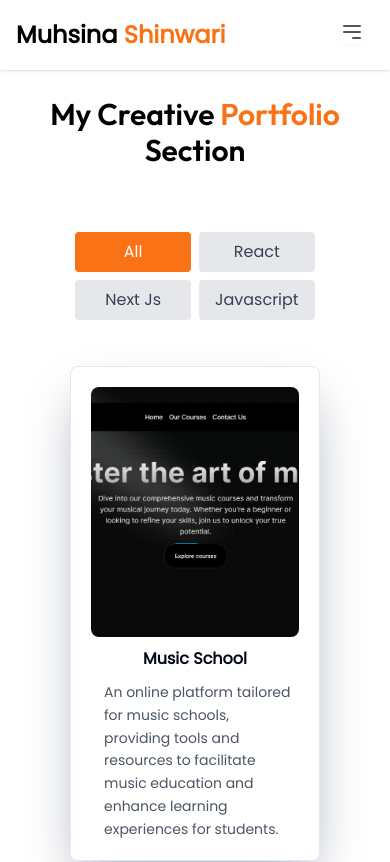
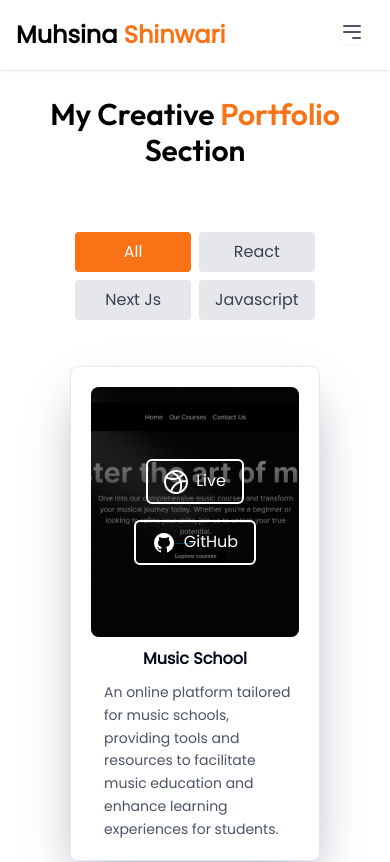
Before and after one commit to Muhammad-Umar-Waqar/client_portfolio, a React (Vite) app: page /projects in a window 390 px wide. Shown: the top 862 px of the page. Built offline with nearby package versions, Linux system fonts and the light colour scheme.

Commit message:
Adding Completed

```diff
--- a/src/components/Projects.tsx
+++ b/src/components/Projects.tsx
@@ -87,7 +87,7 @@ function Projects() {
   key={index}
   className="relative w-[250px] m-[30px] border border-xl shadow-2xl shadow-gray-400 p-5 rounded-lg"
 >
-  <div className="relative block">
+  {/* <div className="relative block">
     <img
       src={item.image}
       alt={item.title}
@@ -102,7 +102,36 @@ function Projects() {
         <img src="/github.svg" alt="github" />
       </a>
     </div>
+  </div> */}
+
+  <div className="relative block">
+  <img
+    src={item.image}
+    alt={item.title}
+    className="h-[250px] rounded-lg object-cover object-center mb-[10px] ease-in-out hover:scale-110 transition-transform duration-300"
+  />
+  {/* On mobile: overlay is visible by default, on md and up: only on hover */}
+  <div className="absolute inset-0 bg-black rounded-lg opacity-50 md:opacity-0 md:hover:opacity-50 transition-opacity duration-300"></div>
+  {/* On mobile: buttons are always visible; on md and up: only on hover */}
+  <div className="absolute inset-0 flex flex-col items-center justify-center gap-4 opacity-100 md:opacity-0 md:hover:opacity-100 transition-opacity duration-300">
+    <a
+      href={item.hyperlink}
+      className="border-2 border-solid border-white text-white px-4 py-2 rounded-md transition-transform transform hover:scale-110 hover:bg-blue-500 hover:text-black duration-300 ease-in-out"
+    >
+      <img src="/liveLink.svg" alt="Live URL" className="h-6 w-6 inline-block mr-2" />
+      Live
+    </a>
+    <a
+      href={item.githubLink}
+      className="border-2 border-solid border-white text-white px-4 py-2 rounded-md transition-transform transform hover:scale-110 hover:bg-black hover:text-white duration-300 ease-in-out"
+    >
+      <img src="/github.svg" alt="GitHub" className="h-6 w-6 inline-block mr-2" />
+      GitHub
+    </a>
   </div>
+</div>
+
+
 
   <a href={item.hyperlink}>
     <h1 className="font-bold DMsans" rel="noopener noreferrer">{item.title}</h1>
```
